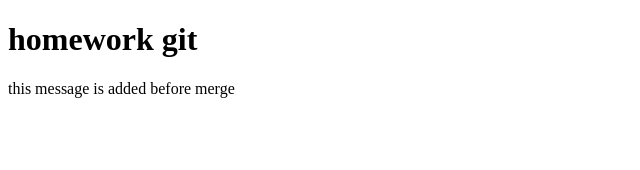
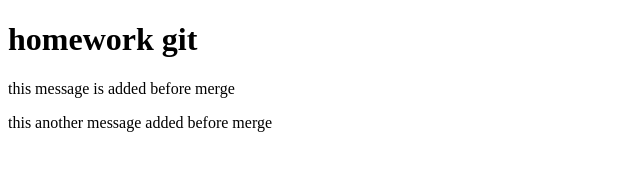
Before and after one commit to andrey-arnapolin/homework-git, a plain HTML site: page index.html in a window 1280 px wide. Shown: the whole page, without its empty margins (0-640 px from the left). Drawn offline with Linux system fonts and the light colour scheme.

Commit message:
another message

```diff
--- a/index.html
+++ b/index.html
@@ -9,5 +9,6 @@
 <body>
 	<h1>homework git</h1>
 	<p>this message is added before merge</p>
+	<p>this another message added before merge</p>
 </body>
 </html>
```
